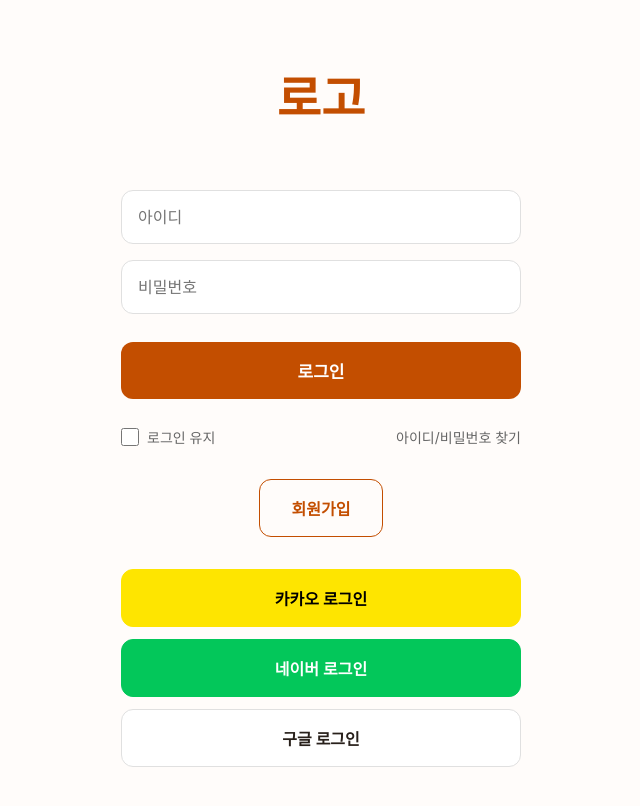
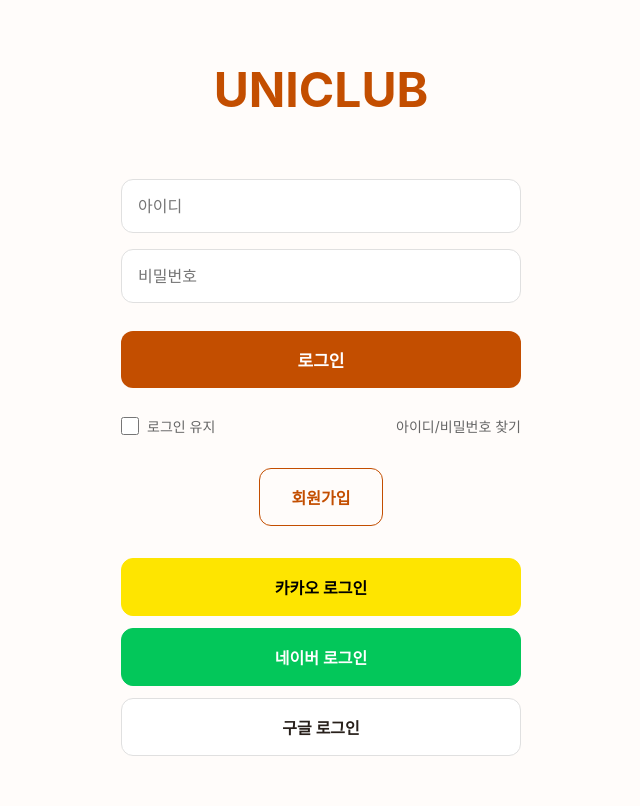
Before and after one commit to hyeonhakjang/admin_group_proto, a React (Create React App) app: page /login in a window 1280 px wide. Shown: the top 806 px of the page, without its empty margins (319-959 px from the left). Built offline with nearby package versions, Linux system fonts and the light colour scheme; no server answers.

Commit message:
feat: LoginScreen 로고 텍스트를 UNICLUB으로 변경

```diff
--- a/src/components/LoginScreen.tsx
+++ b/src/components/LoginScreen.tsx
@@ -163,7 +163,7 @@ const LoginScreen: React.FC = () => {
     <div className="login-screen">
       {/* 섹션 A: 프로그램 로고 */}
       <div className="login-logo-section">
-        <div className="login-logo">로고</div>
+        <div className="login-logo">UNICLUB</div>
       </div>
 
       {/* 섹션 B: 아이디/비밀번호 입력 */}
```
